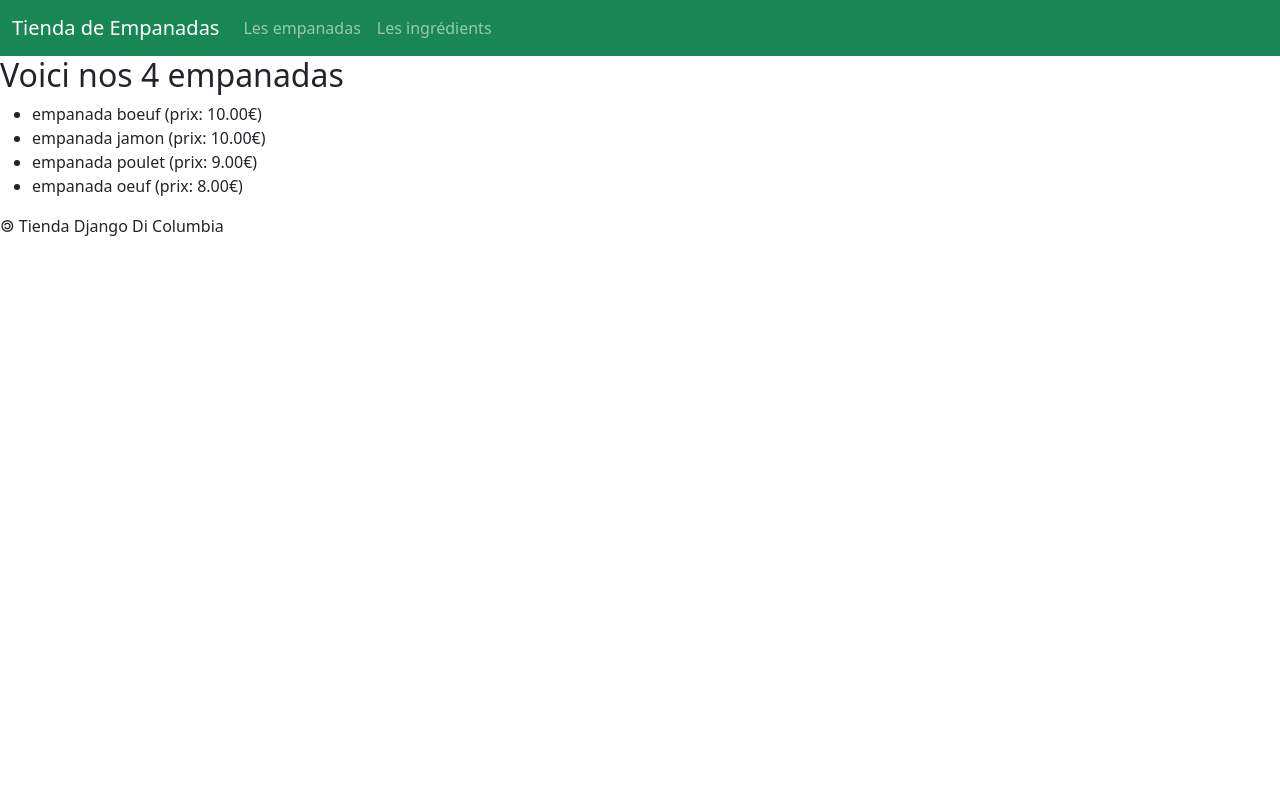
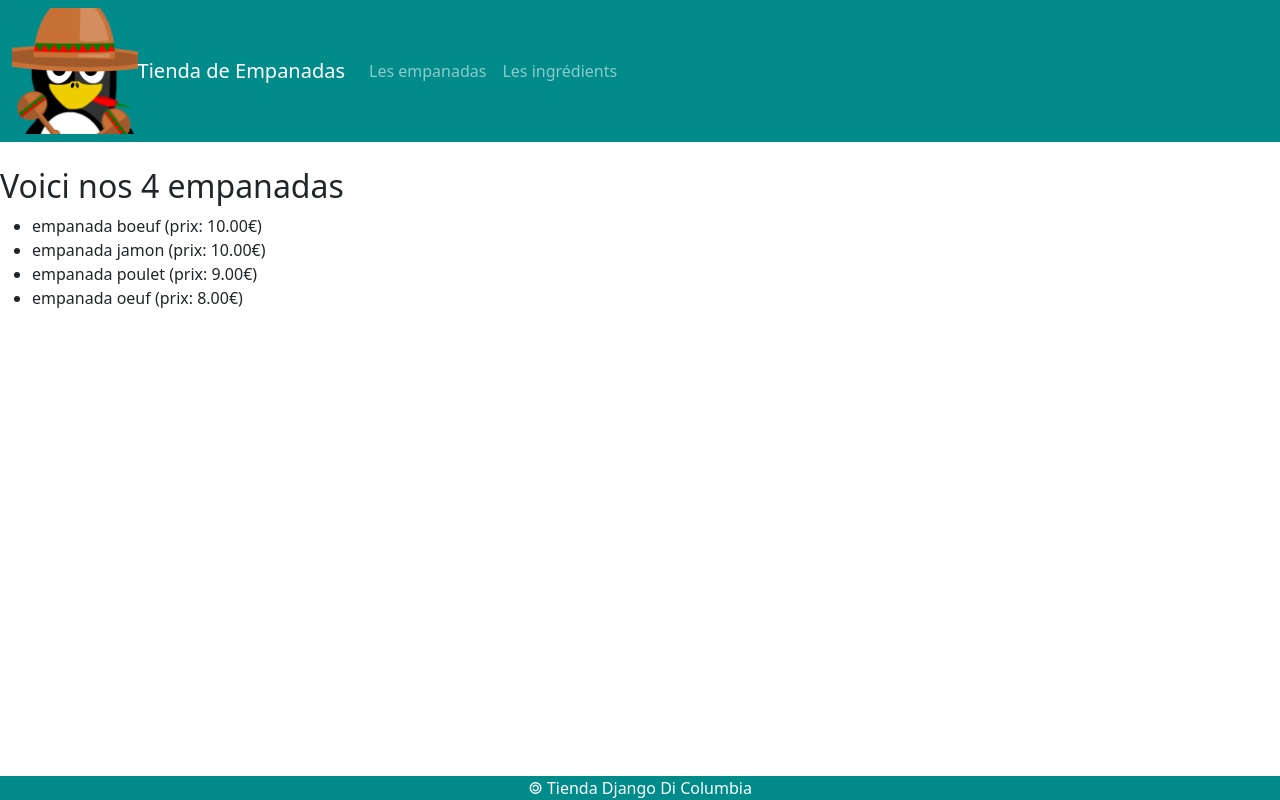
Before and after one commit to Gokasoon/Tienda, a Django app: page /empanadas/ in a window 1280 px wide. Run offline with Django 5.2, Linux system fonts and the light colour scheme; data comes from the database, SQL or seed files in the repository.

Commit message:
add static files (css + icon)

```diff
--- /dev/null
+++ b/tienda/empanadas/static/empanadas/css/styles.css
@@ -0,0 +1,22 @@
+footer {
+    position: fixed;
+    left: 0;
+    bottom: 0;
+    width: 100%;
+    background-color: darkcyan;
+    color: white;
+    text-align: center;
+}
+
+nav {
+    background-color: darkcyan;
+    margin-bottom: 2%;
+}
+
+#logo {
+    width: 10%;
+}
+
+.nav-item {
+    text-align: center;
+}
--- a/tienda/empanadas/templates/empanadas/base.html
+++ b/tienda/empanadas/templates/empanadas/base.html
@@ -1,8 +1,11 @@
+{% load static %}
 <!DOCTYPE html>
 <html lang="fr">
 <head>
     <meta charset="UTF-8">
     <link href="https://cdn.jsdelivr.net/npm/bootstrap@5.0.2/dist/css/bootstrap.min.css" rel="stylesheet" integrity="sha384-EVSTQN3/azprG1Anm3QDgpJLIm9Nao0Yz1ztcQTwFspd3yD65VohhpuuCOmLASjC" crossorigin="anonymous">
+    <link href="{% static 'empanadas/css/styles.css' %}" rel="stylesheet">
+    <link href="{% static 'empanadas/img/mexicanPingouin.png' %}" rel="icon">
     <title>{% block title %} {% endblock %}</title>
 </head>
 <body>
--- a/tienda/empanadas/templates/empanadas/menu.html
+++ b/tienda/empanadas/templates/empanadas/menu.html
@@ -1,5 +1,7 @@
-<nav class="navbar navbar-expand-lg navbar-dark bg-success">
+{% load static %}
+<nav class="navbar navbar-expand-lg navbar-dark">
     <div class="container-fluid">
+        <img id="logo" src="{% static 'empanadas/img/mexicanPingouin.png' %}" alt="logo Pinguoin Mexicain">
         <a class="navbar-brand" href="#">Tienda de Empanadas</a>
         <button
             class="navbar-toggler"
```
Also changed, not shown: tienda/empanadas/static/empanadas/img/mexicanPingouin.png (added).
